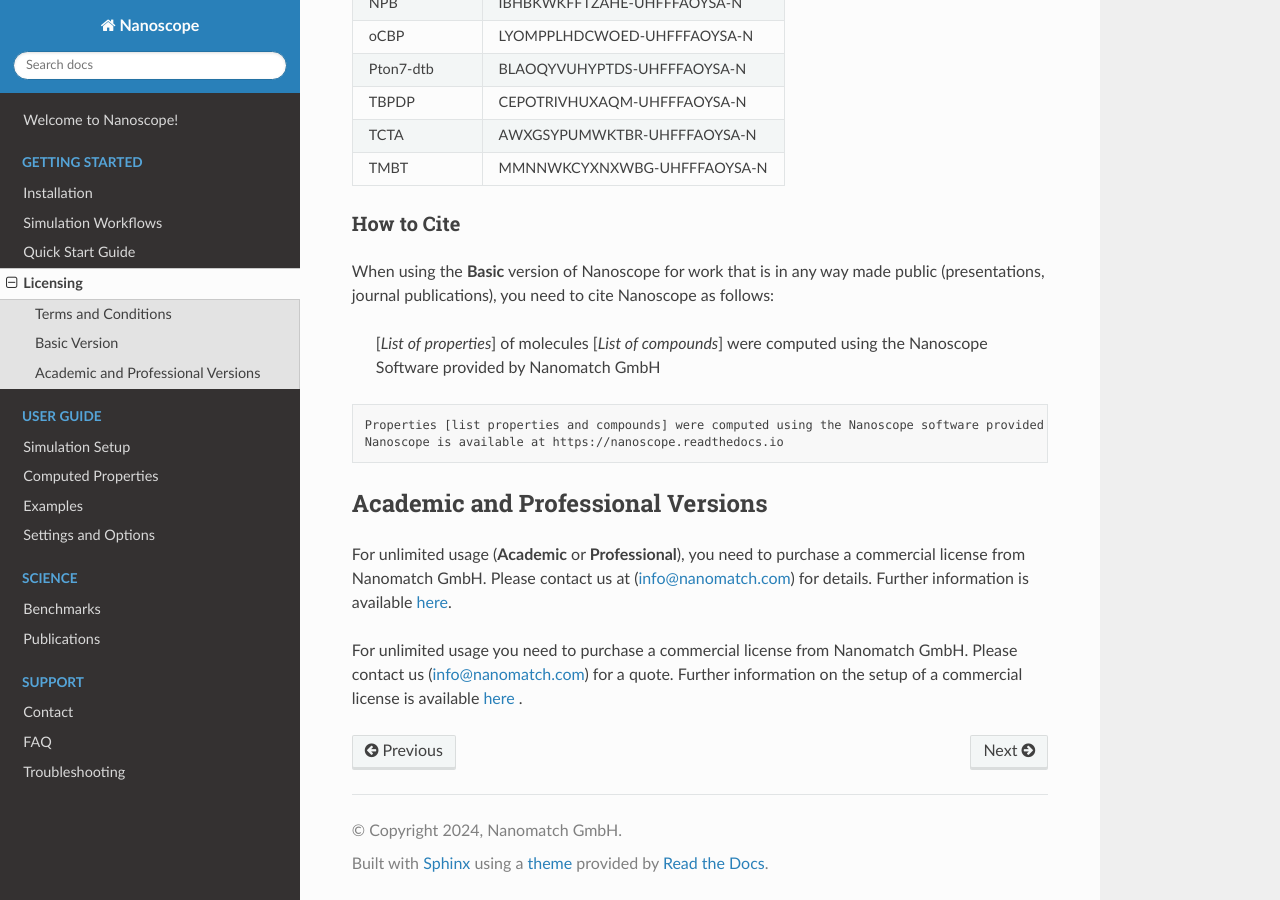
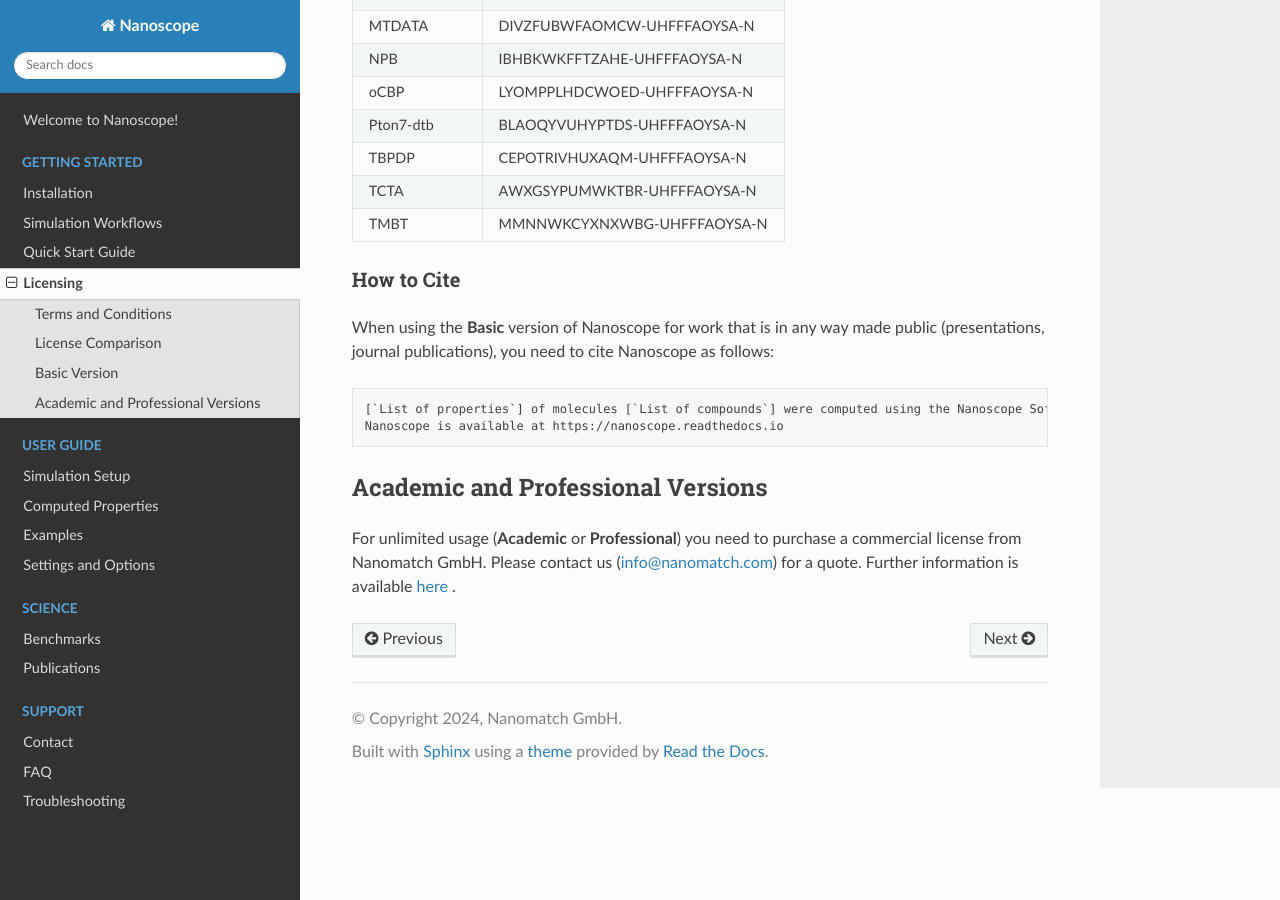
Before and after one commit to NanomatchGmbH/nanoscope-docs, a Sphinx documentation site: the page built from docs/source/getting_started/licensing.rst, in a window 1280 px wide and 900 px high, scrolled down 1333 px. Built offline with Sphinx 7.4.7 and the Read the Docs theme 3.1.0, drawn with Linux system fonts in a browser that asks for light colours.

Commit message:
Versions are: Basic Academic Professional. Considerable conceptual changes, but I see no alternatives.

```diff
--- a/docs/source/getting_started/licensing.rst
+++ b/docs/source/getting_started/licensing.rst
@@ -9,6 +9,8 @@
 Official terms and conditions are displayed during the installation and need to be accepted.
 We offer a free and commercial Nanoscope versions, see below.
 
+License Comparison
+------------------
 
 .. list-table::
    :header-rows: 1
@@ -79,9 +81,6 @@
 TMBT           MMNNWKCYXNXWBG-UHFFFAOYSA-N
 =============  ======================================
 
-.. ToDo: Do we need another identifier such as smiles?
-.. ToDo: Find out common names of BD-01 and BD-02
-.. ToDo: Include all molecules from Franz's IP Benchmark
 .. ToDo: Do we need another identifier such as SMILES?
 
 How to Cite
@@ -89,19 +88,16 @@
 
 When using the **Basic** version of Nanoscope for work that is in any way made public (presentations, journal publications), you need to cite Nanoscope as follows:
 
-    [`List of properties`] of molecules [`List of compounds`] were computed using the Nanoscope Software provided by Nanomatch GmbH
 .. code-block:: text
 
-    Properties [list properties and compounds] were computed using the Nanoscope software provided by Nanomatch GmbH.
+    [`List of properties`] of molecules [`List of compounds`] were computed using the Nanoscope Software provided by Nanomatch GmbH
     Nanoscope is available at https://nanoscope.readthedocs.io
 
 Academic and Professional Versions
 ----------------------------------
 
-For unlimited usage (**Academic** or **Professional**), you need to purchase a commercial license from Nanomatch GmbH.
-Please contact us at (info@nanomatch.com) for details.
-Further information is available `here <http://docs.nanomatch.de/technical/licensing/licensing.html>`_.
+For unlimited usage (**Academic** or **Professional**) you need to purchase a commercial license from Nanomatch GmbH.
+Please contact us (info@nanomatch.com) for a quote.
+Further information is available `here <http://docs.nanomatch.de/technical/licensing/licensing.html>`_ .
 
-For unlimited usage you need to purchase a commercial license from Nanomatch GmbH. Please contact us (info@nanomatch.com) for a quote. Further information on the setup of a commercial license is available `here <http://docs.nanomatch.de/technical/licensing/licensing.html>`_ .
-
-.. ToDo: include pricing once known.
+.. ToDo: Include pricing once known.
```
